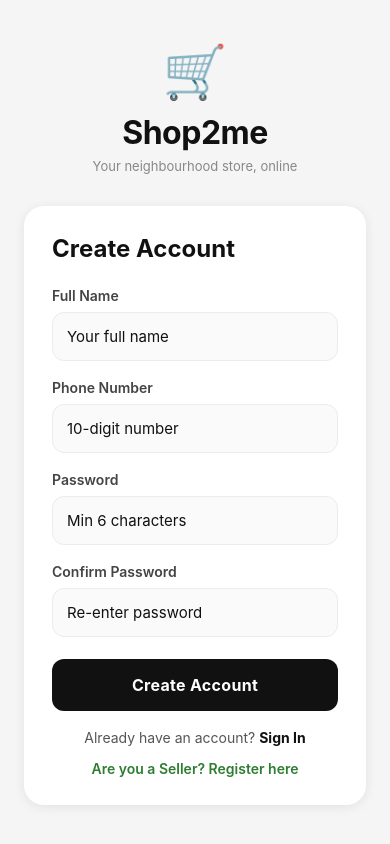
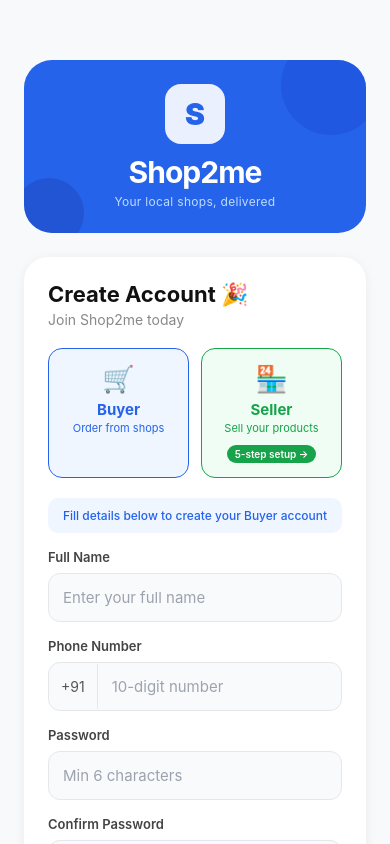
Before and after one commit to sravanipottipati/oorucart_frontend, a React Native app: screen /Register in a window 390 px wide. Built offline with nearby package versions, Linux system fonts and the light colour scheme.

Commit message:
Session 9 - Register with Buyer/Seller choice + 5-step vendor flow

```diff
--- a/src/screens/auth/LoginScreen.js
+++ b/src/screens/auth/LoginScreen.js
@@ -6,10 +6,10 @@ import {
 import { useAuth } from '../../context/AuthContext';
 
 export default function LoginScreen({ navigation }) {
-  const [phone, setPhone] = useState('');
+  const [phone, setPhone]       = useState('');
   const [password, setPassword] = useState('');
-  const [loading, setLoading] = useState(false);
-  const { login } = useAuth();
+  const [loading, setLoading]   = useState(false);
+  const { login }               = useAuth();
 
   const handleLogin = async () => {
     if (!phone || !password) return Alert.alert('Error', 'Please fill all fields');
@@ -36,33 +36,58 @@ export default function LoginScreen({ navigation }) {
       style={styles.container}
       behavior={Platform.OS === 'ios' ? 'padding' : 'height'}
     >
-      <ScrollView contentContainerStyle={styles.inner}>
+      <ScrollView contentContainerStyle={styles.inner} showsVerticalScrollIndicator={false}>
 
-        {/* Logo */}
-        <View style={styles.logoContainer}>
-          <Text style={styles.logoIcon}>🛒</Text>
-          <Text style={styles.logoText}>Shop2me</Text>
-          <Text style={styles.logoSub}>Your neighbourhood store, online</Text>
+        {/* ── LOGO SECTION ── */}
+        <View style={styles.logoSection}>
+          {/* Blue background pill */}
+          <View style={styles.logoCard}>
+            {/* Decorative circles */}
+            <View style={styles.decCircle1} />
+            <View style={styles.decCircle2} />
+
+            {/* Icon box */}
+            <View style={styles.iconBox}>
+              <Text style={styles.iconText}>S</Text>
             </View>
 
-        {/* Card */}
+            {/* App name */}
+            <Text style={styles.logoText}>Shop2me</Text>
+            <Text style={styles.logoTagline}>Your local shops, delivered</Text>
+
+            {/* Pills */}
+            <View style={styles.pillsRow}>
+              <View style={styles.pill}><Text style={styles.pillText}>Order</Text></View>
+              <View style={styles.pill}><Text style={styles.pillText}>Track</Text></View>
+              <View style={styles.pill}><Text style={styles.pillText}>Receive</Text></View>
+            </View>
+          </View>
+        </View>
+
+        {/* ── LOGIN CARD ── */}
         <View style={styles.card}>
-          <Text style={styles.title}>Sign In</Text>
+          <Text style={styles.title}>Welcome Back 👋</Text>
+          <Text style={styles.subtitle}>Sign in to continue</Text>
 
           <Text style={styles.label}>Phone Number</Text>
+          <View style={styles.inputWrapper}>
+            <Text style={styles.inputPrefix}>+91</Text>
             <TextInput
               style={styles.input}
               placeholder="Enter phone number"
+              placeholderTextColor="#9CA3AF"
               value={phone}
               onChangeText={setPhone}
               keyboardType="phone-pad"
               maxLength={10}
             />
+          </View>
 
           <Text style={styles.label}>Password</Text>
           <TextInput
-            style={styles.input}
+            style={styles.inputFull}
             placeholder="Enter password"
+            placeholderTextColor="#9CA3AF"
             value={password}
             onChangeText={setPassword}
             secureTextEntry
@@ -75,60 +100,137 @@ export default function LoginScreen({ navigation }) {
           >
             {loading
               ? <ActivityIndicator color="#fff" />
-              : <Text style={styles.buttonText}>Sign In</Text>}
+              : <Text style={styles.buttonText}>Sign In →</Text>
+            }
           </TouchableOpacity>
 
           <TouchableOpacity onPress={() => navigation.navigate('Register')}>
             <Text style={styles.link}>
-              Don't have an account? <Text style={styles.linkBold}>Sign Up</Text>
+              New to Shop2me? <Text style={styles.linkBold}>Create Account</Text>
             </Text>
           </TouchableOpacity>
 
+          <View style={styles.divider}>
+            <View style={styles.dividerLine} />
+            <Text style={styles.dividerText}>or</Text>
+            <View style={styles.dividerLine} />
+          </View>
+
           <TouchableOpacity
-            style={styles.sellerLink}
+            style={styles.sellerBtn}
             onPress={() => navigation.navigate('VendorRegister')}
           >
-            <Text style={styles.sellerLinkText}>Are you a Seller? Register here</Text>
+            <Text style={styles.sellerBtnText}>🏪 Register as a Seller</Text>
           </TouchableOpacity>
         </View>
 
+        <Text style={styles.footer}>Shop2me — Your local shops, delivered 🛒</Text>
+        <View style={{ height: 40 }} />
       </ScrollView>
     </KeyboardAvoidingView>
   );
 }
 
 const styles = StyleSheet.create({
-  container: { flex: 1, backgroundColor: '#f5f5f5' },
-  inner: {
-    flexGrow: 1, justifyContent: 'center',
-    alignItems: 'center', padding: 24,
+  container: { flex: 1, backgroundColor: '#F8F9FA' },
+  inner: { flexGrow: 1, alignItems: 'center', padding: 24, paddingTop: 60 },
+
+  // Logo Section
+  logoSection: { width: '100%', marginBottom: 28 },
+  logoCard: {
+    backgroundColor: '#2563EB', borderRadius: 28,
+    padding: 28, alignItems: 'center',
+    overflow: 'hidden', position: 'relative',
   },
-  logoContainer: { alignItems: 'center', marginBottom: 32 },
-  logoIcon: { fontSize: 52, marginBottom: 10 },
+  decCircle1: {
+    position: 'absolute', width: 120, height: 120,
+    borderRadius: 60, backgroundColor: '#1D4ED8',
+    top: -30, right: -20, opacity: 0.5,
+  },
+  decCircle2: {
+    position: 'absolute', width: 80, height: 80,
+    borderRadius: 40, backgroundColor: '#1E40AF',
+    bottom: -20, left: -10, opacity: 0.4,
+  },
+  iconBox: {
+    width: 72, height: 72, borderRadius: 20,
+    backgroundColor: 'rgba(255,255,255,0.9)',
+    justifyContent: 'center', alignItems: 'center',
+    marginBottom: 14,
+  },
+  iconText: {
+    fontSize: 36, fontWeight: '900', color: '#2563EB',
+  },
   logoText: {
-    fontSize: 32, fontWeight: 'bold', color: '#111', letterSpacing: -0.5,
+    fontSize: 36, fontWeight: '700', color: 'white',
+    letterSpacing: -1, marginBottom: 6,
   },
-  logoSub: { fontSize: 13, color: '#888', marginTop: 6 },
+  logoTagline: {
+    fontSize: 13, color: '#BFDBFE',
+    marginBottom: 16, letterSpacing: 0.3,
+  },
+  pillsRow: { flexDirection: 'row', gap: 8 },
+  pill: {
+    backgroundColor: 'rgba(255,255,255,0.15)',
+    paddingHorizontal: 14, paddingVertical: 6, borderRadius: 20,
+  },
+  pillText: { color: 'white', fontSize: 11, fontWeight: '500' },
+
+  // Card
   card: {
-    backgroundColor: '#fff', borderRadius: 20, padding: 28,
-    width: '100%', elevation: 3,
+    backgroundColor: '#fff', borderRadius: 24,
+    padding: 24, width: '100%',
     shadowColor: '#000', shadowOffset: { width: 0, height: 2 },
-    shadowOpacity: 0.08, shadowRadius: 12,
+    shadowOpacity: 0.06, shadowRadius: 12, elevation: 3,
   },
-  title: { fontSize: 24, fontWeight: 'bold', color: '#111', marginBottom: 24 },
-  label: { fontSize: 14, color: '#444', marginBottom: 8, fontWeight: '600' },
-  input: {
-    borderWidth: 1.5, borderColor: '#ececec', borderRadius: 12,
-    padding: 14, fontSize: 15, marginBottom: 18,
-    backgroundColor: '#fafafa', color: '#111',
+  title:    { fontSize: 22, fontWeight: '700', color: '#111', marginBottom: 4 },
+  subtitle: { fontSize: 14, color: '#888', marginBottom: 22 },
+
+  label: { fontSize: 13, fontWeight: '600', color: '#444', marginBottom: 8 },
+
+  inputWrapper: {
+    flexDirection: 'row', alignItems: 'center',
+    borderWidth: 1.5, borderColor: '#E5E7EB', borderRadius: 12,
+    backgroundColor: '#F9FAFB', marginBottom: 16, overflow: 'hidden',
   },
+  inputPrefix: {
+    paddingHorizontal: 12, fontSize: 14,
+    color: '#555', borderRightWidth: 1,
+    borderRightColor: '#E5E7EB', paddingVertical: 14,
+  },
+  input: { flex: 1, padding: 14, fontSize: 15, color: '#111' },
+
+  inputFull: {
+    borderWidth: 1.5, borderColor: '#E5E7EB', borderRadius: 12,
+    padding: 14, fontSize: 15, marginBottom: 20,
+    backgroundColor: '#F9FAFB', color: '#111',
+  },
+
   button: {
-    backgroundColor: '#111', padding: 16, borderRadius: 12,
-    alignItems: 'center', marginBottom: 18, marginTop: 4,
+    backgroundColor: '#2563EB', padding: 16, borderRadius: 14,
+    alignItems: 'center', marginBottom: 16,
   },
-  buttonText: { color: '#fff', fontSize: 16, fontWeight: 'bold', letterSpacing: 0.3 },
-  link: { textAlign: 'center', color: '#555', fontSize: 14, marginBottom: 14 },
-  linkBold: { color: '#111', fontWeight: 'bold' },
-  sellerLink: { alignItems: 'center' },
-  sellerLinkText: { color: '#2E7D32', fontWeight: '600', fontSize: 14 },
+  buttonText: { color: '#fff', fontSize: 16, fontWeight: '700' },
+
+  link:     { textAlign: 'center', color: '#555', fontSize: 14, marginBottom: 16 },
+  linkBold: { color: '#2563EB', fontWeight: '700' },
+
+  divider: {
+    flexDirection: 'row', alignItems: 'center',
+    marginBottom: 16, gap: 10,
+  },
+  dividerLine: { flex: 1, height: 1, backgroundColor: '#F0F0F0' },
+  dividerText: { fontSize: 12, color: '#9CA3AF' },
+
+  sellerBtn: {
+    borderWidth: 1.5, borderColor: '#E5E7EB',
+    borderRadius: 14, padding: 14, alignItems: 'center',
+    backgroundColor: '#F9FAFB',
+  },
+  sellerBtnText: { color: '#111', fontWeight: '600', fontSize: 14 },
+
+  footer: {
+    fontSize: 11, color: '#9CA3AF',
+    marginTop: 24, textAlign: 'center',
+  },
 });
--- a/src/screens/auth/RegisterScreen.js
+++ b/src/screens/auth/RegisterScreen.js
@@ -6,12 +6,13 @@ import {
 import { useAuth } from '../../context/AuthContext';
 
 export default function RegisterScreen({ navigation }) {
-  const [fullName, setFullName] = useState('');
-  const [phone, setPhone] = useState('');
-  const [password, setPassword] = useState('');
+  const [fullName, setFullName]               = useState('');
+  const [phone, setPhone]                     = useState('');
+  const [password, setPassword]               = useState('');
   const [confirmPassword, setConfirmPassword] = useState('');
-  const [loading, setLoading] = useState(false);
-  const { register } = useAuth();
+  const [userType, setUserType]               = useState('buyer');
+  const [loading, setLoading]                 = useState(false);
+  const { register }                          = useAuth();
 
   const handleRegister = async () => {
     if (!fullName || !phone || !password || !confirmPassword)
@@ -25,7 +26,7 @@ export default function RegisterScreen({ navigation }) {
     setLoading(true);
     try {
       await register(fullName, phone, password, 'buyer');
-      navigation.replace('Home');
+      navigation.replace('TownSelection');
     } catch (e) {
       const msg = e.response?.data?.phone_number?.[0] || 'Registration failed';
       Alert.alert('Error', msg);
@@ -39,41 +40,85 @@ export default function RegisterScreen({ navigation }) {
       style={styles.container}
       behavior={Platform.OS === 'ios' ? 'padding' : 'height'}
     >
-      <ScrollView contentContainerStyle={styles.inner}>
+      <ScrollView contentContainerStyle={styles.inner} showsVerticalScrollIndicator={false}>
 
-        {/* Logo */}
-        <View style={styles.logoContainer}>
-          <Text style={styles.logoIcon}>🛒</Text>
+        {/* ── LOGO ── */}
+        <View style={styles.logoCard}>
+          <View style={styles.decCircle1} />
+          <View style={styles.decCircle2} />
+          <View style={styles.iconBox}>
+            <Text style={styles.iconText}>S</Text>
+          </View>
           <Text style={styles.logoText}>Shop2me</Text>
-          <Text style={styles.logoSub}>Your neighbourhood store, online</Text>
+          <Text style={styles.logoTagline}>Your local shops, delivered</Text>
         </View>
 
-        {/* Card */}
+        {/* ── REGISTER CARD ── */}
         <View style={styles.card}>
-          <Text style={styles.title}>Create Account</Text>
+          <Text style={styles.title}>Create Account 🎉</Text>
+          <Text style={styles.subtitle}>Join Shop2me today</Text>
+
+          {/* ── USER TYPE SELECTOR ── */}
+          <View style={styles.userTypeRow}>
+            <TouchableOpacity
+              style={[styles.userTypeBtn, userType === 'buyer' && styles.userTypeBtnActive]}
+              onPress={() => setUserType('buyer')}
+            >
+              <Text style={styles.userTypeEmoji}>🛒</Text>
+              <Text style={[styles.userTypeText, userType === 'buyer' && styles.userTypeTextActive]}>
+                Buyer
+              </Text>
+              <Text style={[styles.userTypeDesc, userType === 'buyer' && { color: '#2563EB' }]}>
+                Order from shops
+              </Text>
+            </TouchableOpacity>
+
+            <TouchableOpacity
+              style={[styles.userTypeBtn, styles.userTypeBtnVendor]}
+              onPress={() => navigation.navigate('VendorRegister')}
+            >
+              <Text style={styles.userTypeEmoji}>🏪</Text>
+              <Text style={styles.userTypeTextVendor}>Seller</Text>
+              <Text style={styles.userTypeDescVendor}>Sell your products</Text>
+              <View style={styles.vendorArrow}>
+                <Text style={styles.vendorArrowText}>5-step setup →</Text>
+              </View>
+            </TouchableOpacity>
+          </View>
+
+          {/* ── BUYER FORM ── */}
+          <Text style={styles.formNote}>
+            Fill details below to create your Buyer account
+          </Text>
 
           <Text style={styles.label}>Full Name</Text>
           <TextInput
-            style={styles.input}
-            placeholder="Your full name"
+            style={styles.inputFull}
+            placeholder="Enter your full name"
+            placeholderTextColor="#9CA3AF"
             value={fullName}
             onChangeText={setFullName}
           />
 
           <Text style={styles.label}>Phone Number</Text>
+          <View style={styles.inputWrapper}>
+            <Text style={styles.inputPrefix}>+91</Text>
             <TextInput
               style={styles.input}
               placeholder="10-digit number"
+              placeholderTextColor="#9CA3AF"
               value={phone}
               onChangeText={setPhone}
               keyboardType="phone-pad"
               maxLength={10}
             />
+          </View>
 
           <Text style={styles.label}>Password</Text>
           <TextInput
-            style={styles.input}
+            style={styles.inputFull}
             placeholder="Min 6 characters"
+            placeholderTextColor="#9CA3AF"
             value={password}
             onChangeText={setPassword}
             secureTextEntry
@@ -81,62 +126,141 @@ export default function RegisterScreen({ navigation }) {
 
           <Text style={styles.label}>Confirm Password</Text>
           <TextInput
-            style={styles.input}
+            style={styles.inputFull}
             placeholder="Re-enter password"
+            placeholderTextColor="#9CA3AF"
             value={confirmPassword}
             onChangeText={setConfirmPassword}
             secureTextEntry
           />
 
-          <TouchableOpacity style={styles.button} onPress={handleRegister} disabled={loading}>
+          {/* ── SUBMIT ── */}
+          <TouchableOpacity
+            style={styles.button}
+            onPress={handleRegister}
+            disabled={loading}
+          >
             {loading
               ? <ActivityIndicator color="#fff" />
-              : <Text style={styles.buttonText}>Create Account</Text>}
+              : <Text style={styles.buttonText}>Create Buyer Account →</Text>
+            }
           </TouchableOpacity>
 
           <TouchableOpacity onPress={() => navigation.navigate('Login')}>
             <Text style={styles.link}>
-              Already have an account? <Text style={styles.linkBold}>Sign In</Text>
+              Already have an account? <Text style={styles.linkBold}>Login</Text>
             </Text>
           </TouchableOpacity>
 
-          <TouchableOpacity style={styles.sellerLink}>
-            <Text style={styles.sellerLinkText}>Are you a Seller? Register here</Text>
-          </TouchableOpacity>
         </View>
 
+        <Text style={styles.footer}>
+          By signing up, you agree to Shop2me's Terms of Service
+        </Text>
+        <View style={{ height: 40 }} />
       </ScrollView>
     </KeyboardAvoidingView>
   );
 }
 
 const styles = StyleSheet.create({
-  container: { flex: 1, backgroundColor: '#f5f5f5' },
-  inner: { flexGrow: 1, justifyContent: 'center', alignItems: 'center', padding: 24 },
-  logoContainer: { alignItems: 'center', marginBottom: 32 },
-  logoIcon: { fontSize: 52, marginBottom: 10 },
-  logoText: { fontSize: 32, fontWeight: 'bold', color: '#111', letterSpacing: -0.5 },
-  logoSub: { fontSize: 13, color: '#888', marginTop: 6 },
+  container: { flex: 1, backgroundColor: '#F8F9FA' },
+  inner: { flexGrow: 1, alignItems: 'center', padding: 24, paddingTop: 60 },
+
+  // Logo
+  logoCard: {
+    backgroundColor: '#2563EB', borderRadius: 28,
+    padding: 24, alignItems: 'center', width: '100%',
+    marginBottom: 24, overflow: 'hidden', position: 'relative',
+  },
+  decCircle1: {
+    position: 'absolute', width: 100, height: 100,
+    borderRadius: 50, backgroundColor: '#1D4ED8',
+    top: -25, right: -15, opacity: 0.5,
+  },
+  decCircle2: {
+    position: 'absolute', width: 70, height: 70,
+    borderRadius: 35, backgroundColor: '#1E40AF',
+    bottom: -15, left: -10, opacity: 0.4,
+  },
+  iconBox: {
+    width: 60, height: 60, borderRadius: 16,
+    backgroundColor: 'rgba(255,255,255,0.9)',
+    justifyContent: 'center', alignItems: 'center', marginBottom: 10,
+  },
+  iconText:    { fontSize: 30, fontWeight: '900', color: '#2563EB' },
+  logoText:    { fontSize: 30, fontWeight: '700', color: 'white', letterSpacing: -1, marginBottom: 4 },
+  logoTagline: { fontSize: 12, color: '#BFDBFE', letterSpacing: 0.3 },
+
+  // Card
   card: {
-    backgroundColor: '#fff', borderRadius: 20, padding: 28,
-    width: '100%', elevation: 3,
+    backgroundColor: '#fff', borderRadius: 24,
+    padding: 24, width: '100%',
     shadowColor: '#000', shadowOffset: { width: 0, height: 2 },
-    shadowOpacity: 0.08, shadowRadius: 12,
+    shadowOpacity: 0.06, shadowRadius: 12, elevation: 3,
   },
-  title: { fontSize: 24, fontWeight: 'bold', color: '#111', marginBottom: 24 },
-  label: { fontSize: 14, color: '#444', marginBottom: 8, fontWeight: '600' },
-  input: {
-    borderWidth: 1.5, borderColor: '#ececec', borderRadius: 12,
-    padding: 14, fontSize: 15, marginBottom: 18,
-    backgroundColor: '#fafafa', color: '#111',
+  title:    { fontSize: 22, fontWeight: '700', color: '#111', marginBottom: 4 },
+  subtitle: { fontSize: 14, color: '#888', marginBottom: 20 },
+
+  // User Type Selector
+  userTypeRow: { flexDirection: 'row', gap: 12, marginBottom: 20 },
+  userTypeBtn: {
+    flex: 1, borderWidth: 1.5, borderColor: '#E5E7EB',
+    borderRadius: 14, padding: 14, alignItems: 'center',
+    backgroundColor: '#F9FAFB',
   },
+  userTypeBtnActive:   { borderColor: '#2563EB', backgroundColor: '#EFF6FF' },
+  userTypeBtnVendor:   { borderColor: '#16A34A', backgroundColor: '#F0FDF4' },
+  userTypeEmoji:       { fontSize: 26, marginBottom: 6 },
+  userTypeText:        { fontSize: 15, fontWeight: '700', color: '#111', marginBottom: 2 },
+  userTypeTextActive:  { color: '#2563EB' },
+  userTypeTextVendor:  { fontSize: 15, fontWeight: '700', color: '#16A34A', marginBottom: 2 },
+  userTypeDesc:        { fontSize: 11, color: '#888', textAlign: 'center' },
+  userTypeDescVendor:  { fontSize: 11, color: '#16A34A', textAlign: 'center', marginBottom: 6 },
+  vendorArrow: {
+    backgroundColor: '#16A34A', borderRadius: 10,
+    paddingHorizontal: 8, paddingVertical: 3, marginTop: 4,
+  },
+  vendorArrowText: { fontSize: 10, color: 'white', fontWeight: '600' },
+
+  // Form note
+  formNote: {
+    fontSize: 12, color: '#2563EB', backgroundColor: '#EFF6FF',
+    padding: 10, borderRadius: 10, marginBottom: 16,
+    textAlign: 'center', fontWeight: '500',
+  },
+
+  // Form
+  label: { fontSize: 13, fontWeight: '600', color: '#444', marginBottom: 8 },
+
+  inputWrapper: {
+    flexDirection: 'row', alignItems: 'center',
+    borderWidth: 1.5, borderColor: '#E5E7EB', borderRadius: 12,
+    backgroundColor: '#F9FAFB', marginBottom: 16, overflow: 'hidden',
+  },
+  inputPrefix: {
+    paddingHorizontal: 12, fontSize: 14, color: '#555',
+    borderRightWidth: 1, borderRightColor: '#E5E7EB', paddingVertical: 14,
+  },
+  input: { flex: 1, padding: 14, fontSize: 15, color: '#111' },
+
+  inputFull: {
+    borderWidth: 1.5, borderColor: '#E5E7EB', borderRadius: 12,
+    padding: 14, fontSize: 15, marginBottom: 16,
+    backgroundColor: '#F9FAFB', color: '#111',
+  },
+
   button: {
-    backgroundColor: '#111', padding: 16, borderRadius: 12,
-    alignItems: 'center', marginBottom: 18, marginTop: 4,
+    backgroundColor: '#2563EB', padding: 16, borderRadius: 14,
+    alignItems: 'center', marginBottom: 16, marginTop: 4,
   },
-  buttonText: { color: '#fff', fontSize: 16, fontWeight: 'bold', letterSpacing: 0.3 },
-  link: { textAlign: 'center', color: '#555', fontSize: 14, marginBottom: 14 },
-  linkBold: { color: '#111', fontWeight: 'bold' },
-  sellerLink: { alignItems: 'center' },
-  sellerLinkText: { color: '#2E7D32', fontWeight: '600', fontSize: 14 },
+  buttonText: { color: '#fff', fontSize: 16, fontWeight: '700' },
+
+  link:     { textAlign: 'center', color: '#555', fontSize: 14 },
+  linkBold: { color: '#2563EB', fontWeight: '700' },
+
+  footer: {
+    fontSize: 11, color: '#9CA3AF',
+    marginTop: 20, textAlign: 'center', paddingHorizontal: 32,
+  },
 });
```
Lines whose indentation alone changed are shown as unchanged.
